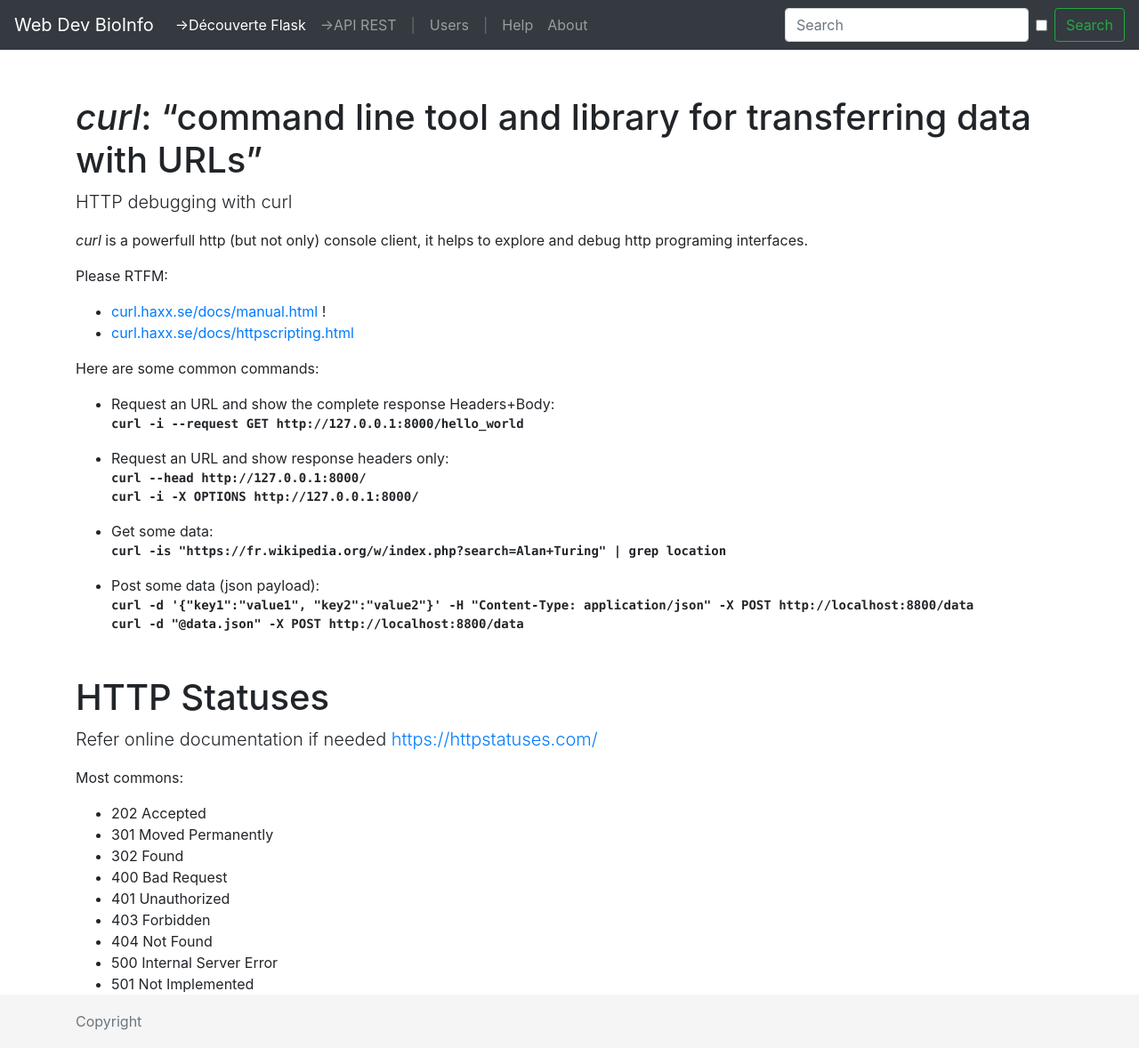
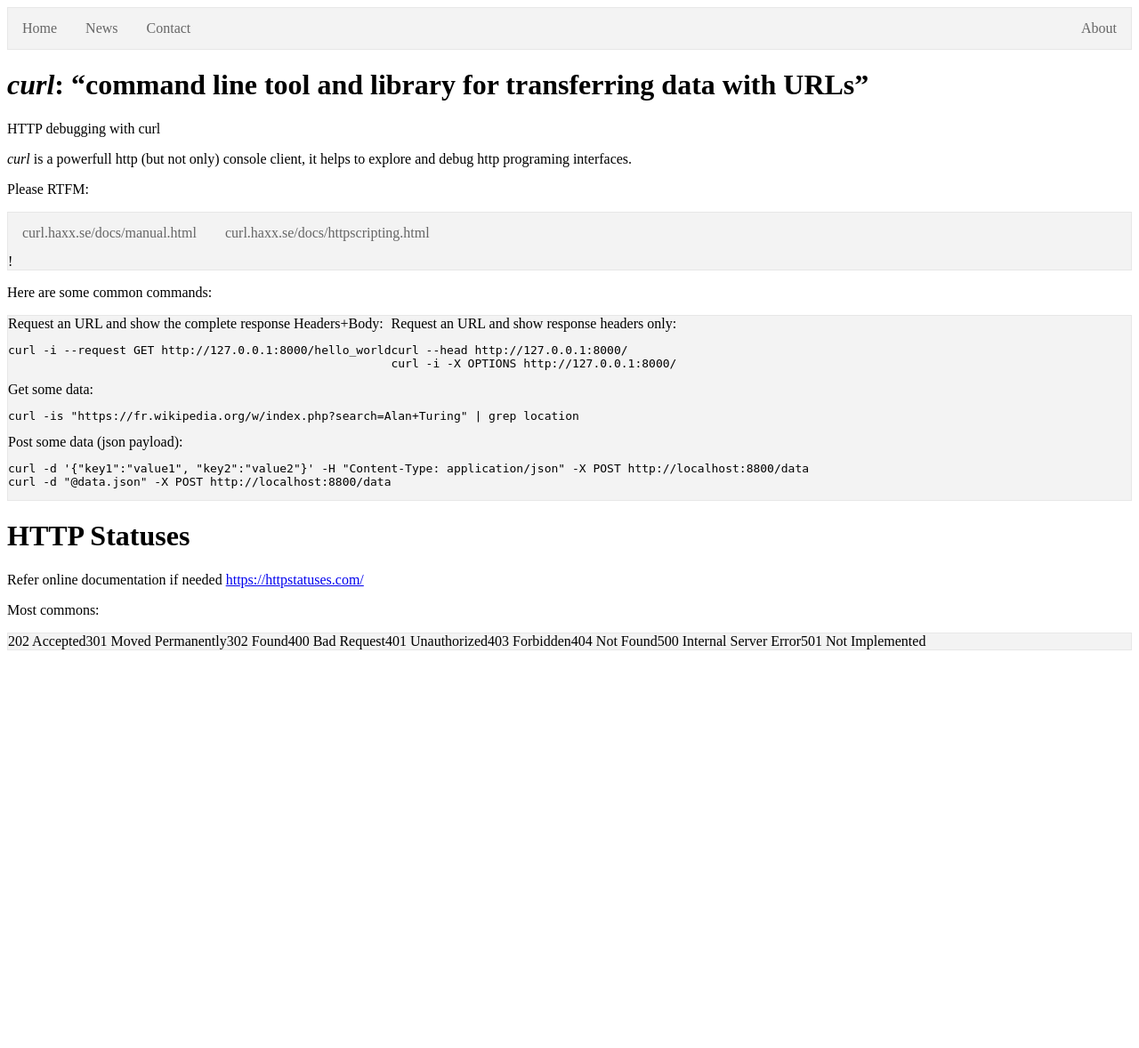
Before and after one commit to Tpoquillon/Prog_Web_Confinement, a Python web app: template Découverte_Flask/templates/help.html in a window 1280 px wide. Shown: the whole page at 89% size. After the commit the page ends 731 px from the top, so only its background shows below. Run offline with Jinja, Linux system fonts and the light colour scheme; the template is opened without the code that fills it, so the values that code supplies are empty; some libraries are stand-ins or nearby versions.

Commit message:
Retropédalage

```diff
--- a/templates/base.html
+++ b/templates/base.html
@@ -1,83 +1,20 @@
 <!DOCTYPE html>
-<html lang="en">
+<html>
   <head>
-    <meta http-equiv="content-type" content="text/html; charset=UTF-8">
-    <meta name="viewport" content="width=device-width, initial-scale=1, shrink-to-fit=no">
-    <link rel="icon" href="{{ url_for('static', filename='favicon.ico') }}">
+    <link href="{{ url_for('static', filename='style.css') }}" rel="stylesheet">
+{% block head %}{% endblock %}
+  </head>
+  <body>
+    <ul>
+      <li><a href="{{ url_for('index') }}#home">Home</a></li>
+      <li><a href="#news">News</a></li>
+      <li><a href="#contact">Contact</a></li>
+      <li style="float:right" ><a href="{{ url_for('about') }}">About</a></li>
+    </ul>
 
-    <title>{{ page_title|default('BioInfo 4A Web dev Introdution modif') }}</title>
-
-    <!-- Bootstrap core CSS -->
-    <link href="{{ url_for('static', filename='bootstrap.css') }}" rel="stylesheet">
-
-    <!-- Custom styles for this template -->
-    <link href="{{ url_for('static', filename='sticky-footer-navbar.css') }}" rel="stylesheet">
-
-    <link href="{{ url_for('static', filename='custom.css') }}" rel="stylesheet">
-    {% block head %}{% endblock head %}
-  </head>
-
-  <body>
-
-    <header>
-      <!-- Fixed navbar -->
-      <nav class="navbar navbar-expand-md navbar-dark fixed-top bg-dark">
-        <a class="navbar-brand" href="{{ url_for('index') }}">Web Dev BioInfo</a>
-        <button class="navbar-toggler" type="button" data-toggle="collapse" data-target="#navbarCollapse" aria-controls="navbarCollapse" aria-expanded="false" aria-label="Toggle navigation">
-          <span class="navbar-toggler-icon"></span>
-        </button>
-        <div class="collapse navbar-collapse" id="navbarCollapse">
-          <ul class="navbar-nav mr-auto">
-            <li class="nav-item active">
-              <a class="nav-link" href="{{ url_for('flaskintro') }}">→Découverte Flask <span class="sr-only">(current)</span></a>
-            </li>
-            <li class="nav-item">
-              <a class="nav-link" href="{{ url_for('indexapi') }}">→API REST</a>
-            </li>
-            <li class="nav-item">
-              <a class="nav-link disabled">|</a>
-            </li>
-            <li class="nav-item">
-              <a class="nav-link" href="{{ url_for('users') }}">Users</a>
-            </li>
-            <li class="nav-item">
-              <a class="nav-link disabled">|</a>
-            </li>
-            <li class="nav-item">
-              <a class="nav-link" href="{{ url_for('help') }}">Help</a>
-            </li>
-            <li class="nav-item">
-              <a class="nav-link" href="{{ url_for('about') }}">About</a>
-            </li>
-          </ul>
-          <ul class="navbar-nav mx-auto">
-          </ul>
-          <form class="form-inline mt-2 mt-md-0" method="get" action="/search/">
-            <input class="form-control mr-sm-2" placeholder="Search" aria-label="Search" type="text" name="pattern">
-            <input class="form-control mr-sm-2" type="checkbox" name="regexp">
-            <button class="btn btn-outline-success my-2 my-sm-0" type="submit">Search</button>
-          </form>
-        </div>
-      </nav>
-    </header>
-
-    <!-- Begin page content -->
-    <main role="main" class="container">
-    {% block content %}{% endblock content %}
-    </main>
-
-    <footer class="footer">
-      <div class="container">
-        <span class="text-muted">Copyright</span>
-      </div>
-    </footer>
+{% block content %}{% endblock %}
 
     <!-- Placed at the end of the document so the pages load faster -->
-    <script src="{{ url_for('static', filename='jquery-3.js') }}" integrity="sha384-q8i/X+965DzO0rT7abK41JStQIAqVgRVzpbzo5smXKp4YfRvH+8abtTE1Pi6jizo" crossorigin="anonymous"></script>
-    <script src="{{ url_for('static', filename='popper.js') }}"></script>
-    <script src="{{ url_for('static', filename='bootstrap.js') }}"></script>
-    {% block script %}{% endblock script %}
+    <script src="{{ url_for('static', filename='script.js') }}"></script>
   </body>
 </html>
-
-<!-- vim: set filetype=html spell spelllang=en: -->
```
